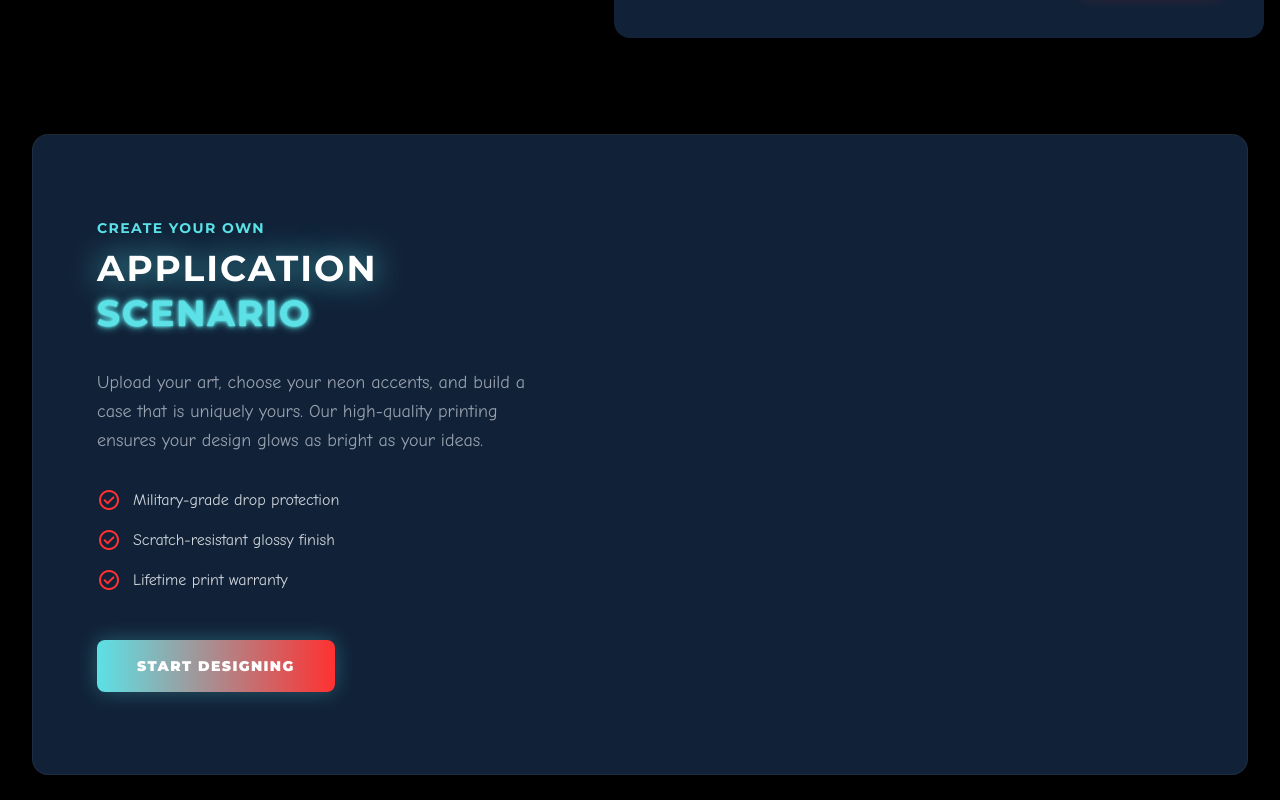
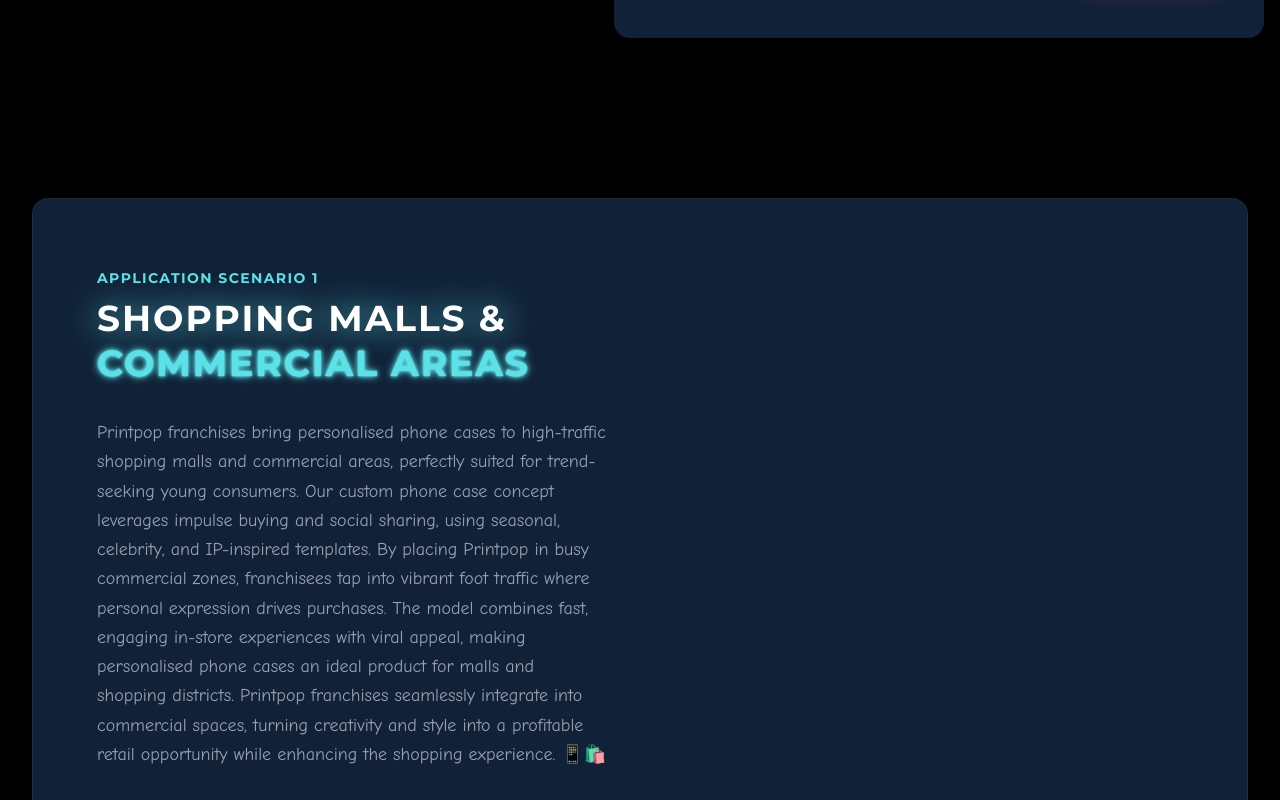
Before and after one commit to PrintPopHQ/printPopFE, a Next.js app: page /franchise in a window 1280 px wide. Shown: the part 5320-6120 px from the top of the page. Built offline with nearby package versions, Linux system fonts and the light colour scheme; a web font is replaced by a local one.

Commit message:
feat: Dynamically render multiple application scenarios with alternating image and text layouts, replacing the single static scenario.

```diff
--- a/app/franchise/ApplicationScenario.tsx
+++ b/app/franchise/ApplicationScenario.tsx
@@ -1,63 +1,113 @@
-import Link from "next/link";
+
 import { SectionCard } from "@/components/landing/SectionCard";
 import applicationScenario from "@/public/images/printpop-application-scenario.jpg"
 
+const scenarios = [
+  {
+    id: 1,
+    title1: "Shopping Malls &",
+    title2: "Commercial Areas",
+    description: "Printpop franchises bring personalised phone cases to high-traffic shopping malls and commercial areas, perfectly suited for trend-seeking young consumers. Our custom phone case concept leverages impulse buying and social sharing, using seasonal, celebrity, and IP-inspired templates. By placing Printpop in busy commercial zones, franchisees tap into vibrant foot traffic where personal expression drives purchases. The model combines fast, engaging in-store experiences with viral appeal, making personalised phone cases an ideal product for malls and shopping districts. Printpop franchises seamlessly integrate into commercial spaces, turning creativity and style into a profitable retail opportunity while enhancing the shopping experience. 📱🛍️",
+    image: applicationScenario.src,
+    alt: "Shopping Malls & Commercial Areas",
+  },
+  {
+    id: 2,
+    title1: "Exhibitions &",
+    title2: "Pop-Up Events",
+    description: "Printpop franchises thrive at exhibitions and pop-up events, ideal for brand activations, IP collaborations, and limited-edition campaigns. Our personalised phone cases engage consumers through on-site customization, creating memorable keepsakes. Leveraging co-branded designs and limited-time offers, franchisees turn events into low-cost, high-efficiency merchandising opportunities that boost brand visibility and drive immediate sales. 📱✨",
+    image: applicationScenario.src, // Using the same image as a placeholder for now
+    alt: "Exhibitions & Pop-Up Events",
+  },
+  {
+    id: 3,
+    title1: "Airports &",
+    title2: "Transport Hubs",
+    description: "Printpop franchises excel in airports and transport hubs, capturing busy foot traffic during idle wait times. Our personalised phone cases attract travelers seeking gifts or spontaneous customization, offering “take a piece of the journey” keepsakes. By providing city-themed templates and a multilingual interface, franchisees create a convenient, engaging, and memorable shopping experience. These locations turn waiting time into an opportunity for unique, high-visibility sales, making Printpop an ideal fit for transport hubs where travelers value personal expression, souvenirs, and quick, creative retail interactions. 📱✈️",
+    image: applicationScenario.src, // Using the same image as a placeholder for now
+    alt: "Airports & Transport Hubs",
+  },
+  {
+    id: 4,
+    title1: "Campuses &",
+    title2: "Educational Spaces",
+    description: "Printpop franchises are a perfect fit for campuses and educational spaces, vibrant youth-driven environments where personal identity and self-expression thrive. Our personalised phone cases appeal to students for graduation gifts, club branding, or campus-themed designs, fostering strong emotional connections. By offering DIY templates for school badges, class themes, anime, and more, franchisees encourage creativity, repeat engagement, and social sharing. These locations turn everyday items into meaningful keepsakes while tapping into a highly engaged audience. Printpop’s presence in educational spaces combines convenience, fun, and personalization, making campuses an ideal setting for a custom phone case business. 📱🎓",
+    image: applicationScenario.src, // Using the same image as a placeholder for now
+    alt: "Campuses & Educational Spaces",
+  },
+  {
+    id: 5,
+    title1: "Tourist Attractions &",
+    title2: "Theme Parks",
+    description: "Printpop franchises are ideal for tourist attractions and theme parks, where emotion-driven purchase moments and high photo engagement dominate. Our personalised phone cases appeal to visitors seeking commemorative souvenirs or instant gifts. By integrating park mascots, local IPs, and event-themed designs, franchisees create real-time, memorable, and shareable experiences. These locations allow customers to capture the excitement of their visit in a unique, personal keepsake. Printpop turns vibrant tourist environments into high-visibility retail opportunities, combining creativity, personalization, and immediate gifting to enhance the visitor experience while driving sales. 📱🎢✨",
+    image: applicationScenario.src, // Using the same image as a placeholder for now
+    alt: "Tourist Attractions & Theme Parks",
+  },
+  {
+    id: 6,
+    title1: "Office Buildings &",
+    title2: "Corporate Spaces",
+    description: "Printpop franchises fit perfectly in office buildings and corporate spaces, offering personalised phone cases for branded gifts, staff rewards, and company culture expression. Employees engage with custom phone cases featuring logos, holiday themes, or team designs, fostering internal connection and loyalty. By enabling group orders and corporate customization channels, franchisees provide convenient, high-value solutions for companies seeking unique, meaningful merchandise. These locations turn everyday items into tools for engagement, recognition, and brand visibility, making Printpop an ideal partner for businesses that want to combine personalization, practicality, and memorable gifting experiences in the workplace. 📱🏢✨",
+    image: applicationScenario.src, // Using the same image as a placeholder for now
+    alt: "Office Buildings & Corporate Spaces",
+  },
+];
+
 export const ApplicationScenario = () => {
   return (
-    <section className="relative pb-24 overflow-hidden">
-      <div className="max-w-7xl mx-auto px-4 sm:px-6 lg:px-8 relative z-10">
-        <SectionCard className="flex flex-col md:flex-row items-center gap-16">
-          <div className="md:w-1/2 space-y-8 animate-in fade-in slide-in-from-left-4 duration-1000">
+    <section className="relative overflow-hidden w-full">
+      <div className="max-w-7xl mx-auto px-4 sm:px-6 lg:px-8 relative z-10 w-full">
+        <div>
+          {scenarios.map((scenario, index) => {
+            // First item: image right (default flex-row or flex-row md:flex-row)
+            // Second item: image left (flex-row-reverse md:flex-row-reverse)
+            const isImageLeft = index % 2 !== 0;
+
+            return (
+              <div key={scenario.id} className="py-16">
+                <SectionCard
+                  className={`flex flex-col md:flex-row items-center gap-16 ${
+                    isImageLeft ? "md:flex-row-reverse" : ""
+                  }`}
+                >
+                  <div
+                    className={`md:w-1/2 space-y-8 animate-in fade-in duration-1000 ${
+                      isImageLeft ? "slide-in-from-right-4" : "slide-in-from-left-4"
+                    }`}
+                  >
                     <div className="space-y-2">
                       <span className="text-primary font-bold tracking-widest uppercase text-sm mb-2 block">
-                Create Your Own
+                        Application Scenario {scenario.id}
                       </span>
                       <h2 className="font-neon text-3xl md:text-4xl font-bold text-white mb-6 uppercase leading-tight">
-                <span className="text-shadow-[0_0_30px_rgba(92,225,230,0.8)]">Application</span> <br />
-                <span className="text-shadow-[0_0_30px_rgba(92,225,230,0.8)] text-neon-blue">Scenario</span>
+                        <span className="text-shadow-[0_0_30px_rgba(92,225,230,0.8)]">{scenario.title1}</span> <br />
+                        <span className="text-shadow-[0_0_30px_rgba(92,225,230,0.8)] text-neon-blue">{scenario.title2}</span>
                       </h2>
                     </div>
 
-            <p className="text-gray-400 font-comic text-lg leading-relaxed max-w-md">
-              Upload your art, choose your neon accents, and build a case that is uniquely yours.
-              Our high-quality printing ensures your design glows as bright as your ideas.
+                    <p className="text-gray-400 font-comic text-lg leading-relaxed max-w-xl">
+                      {scenario.description}
                     </p>
-
-            <ul className="space-y-4 font-comic text-gray-300">
-              <li className="flex items-center group/item transition-colors">
-                <span className="material-symbols-outlined text-secondary mr-3 text-xl group-hover:scale-110 transition-transform">check_circle</span>
-                <span className="group-hover:text-white transition-colors">Military-grade drop protection</span>
-              </li>
-              <li className="flex items-center group/item transition-colors">
-                <span className="material-symbols-outlined text-secondary mr-3 text-xl group-hover:scale-110 transition-transform">check_circle</span>
-                <span className="group-hover:text-white transition-colors">Scratch-resistant glossy finish</span>
-              </li>
-              <li className="flex items-center group/item transition-colors">
-                <span className="material-symbols-outlined text-secondary mr-3 text-xl group-hover:scale-110 transition-transform">check_circle</span>
-                <span className="group-hover:text-white transition-colors">Lifetime print warranty</span>
-              </li>
-            </ul>
-
-            <div className="pt-4">
-              <Link
-                href="/customize"
-                className="inline-block px-10 py-4 btn-brand-gradient text-white font-black rounded-[8px] shadow-[0_0_20px_rgba(92,225,230,0.3)] hover:shadow-[0_0_35px_rgba(92,225,230,0.6)] transition-all duration-300 uppercase tracking-widest text-sm"
-              >
-                Start Designing
-              </Link>
-            </div>
                   </div>
 
-          <div className="hidden md:block md:w-1/2 relative group animate-in fade-in slide-in-from-right-4 duration-1000">
+                  <div
+                    className={`hidden md:block md:w-1/2 relative group animate-in fade-in duration-1000 ${
+                      isImageLeft ? "slide-in-from-left-4" : "slide-in-from-right-4"
+                    }`}
+                  >
                     <div className="absolute inset-0 bg-linear-to-tr from-primary to-secondary blur-[80px] opacity-20 rounded-full group-hover:opacity-40 transition-opacity duration-700"></div>
                     <img
-              alt="Custom Phone Case Builder - Create Your Own Design"
+                      alt={scenario.alt}
                       className="relative z-10 w-full rounded-2xl border-2 border-gray-700 shadow-2xl transform rotate-3 hover:rotate-0 transition-transform duration-500"
-              src={applicationScenario.src}
+                      src={scenario.image}
                     />
                   </div>
                 </SectionCard>
               </div>
+            );
+          })}
+        </div>
+      </div>
     </section>
   );
 };
```
Lines whose indentation alone changed are shown as unchanged.
